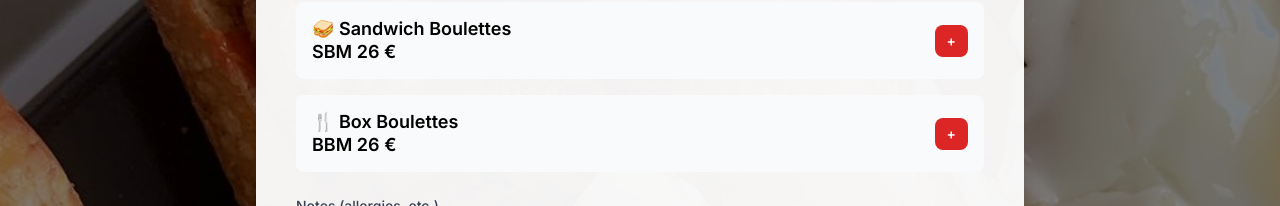
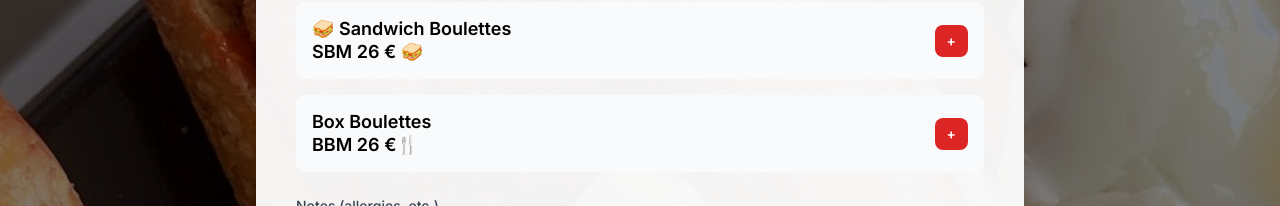
Before and after one commit to jimeye/mekboubaV2, a Next.js app: page /reservation in a window 1280 px wide. Shown: the part 322-528 px from the top of the page. Built offline with nearby package versions, Linux system fonts and the light colour scheme.

Commit message:
Titres : emoji à la fin de la 2e ligne pour SBM et BBM ('SBM 26 € 🥪', 'BBM 26 €🍴')

```diff
--- a/app/reservation/page.js
+++ b/app/reservation/page.js
@@ -259,7 +259,7 @@ export default function ReservationPage() {
                       <div className="flex justify-between items-center">
                           <div>
                             <h3 className="font-semibold text-lg leading-tight">🥪 Sandwich Boulettes</h3>
-                            <div className="font-semibold text-lg leading-tight">SBM 26 €</div>
+                            <div className="font-semibold text-lg leading-tight">SBM 26 € 🥪</div>
                           </div>
                           <button type="button" onClick={() => addItem('sbm')} className="bg-accent-red text-white px-2 md:px-3 py-1 md:py-1.5 rounded-lg font-semibold text-sm">+</button>
                       </div>
@@ -296,8 +296,8 @@ export default function ReservationPage() {
                   <div className="bg-gray-50 p-4 rounded-lg">
                       <div className="flex justify-between items-center">
                           <div>
-                            <h3 className="font-semibold text-lg leading-tight">🍴 Box Boulettes</h3>
-                            <div className="font-semibold text-lg leading-tight">BBM 26 €</div>
+                            <h3 className="font-semibold text-lg leading-tight">Box Boulettes</h3>
+                            <div className="font-semibold text-lg leading-tight">BBM 26 €🍴</div>
                           </div>
                           <button type="button" onClick={() => addItem('bbm')} className="bg-accent-red text-white px-2 md:px-3 py-1 md:py-1.5 rounded-lg font-semibold text-sm">+</button>
                       </div>
```
